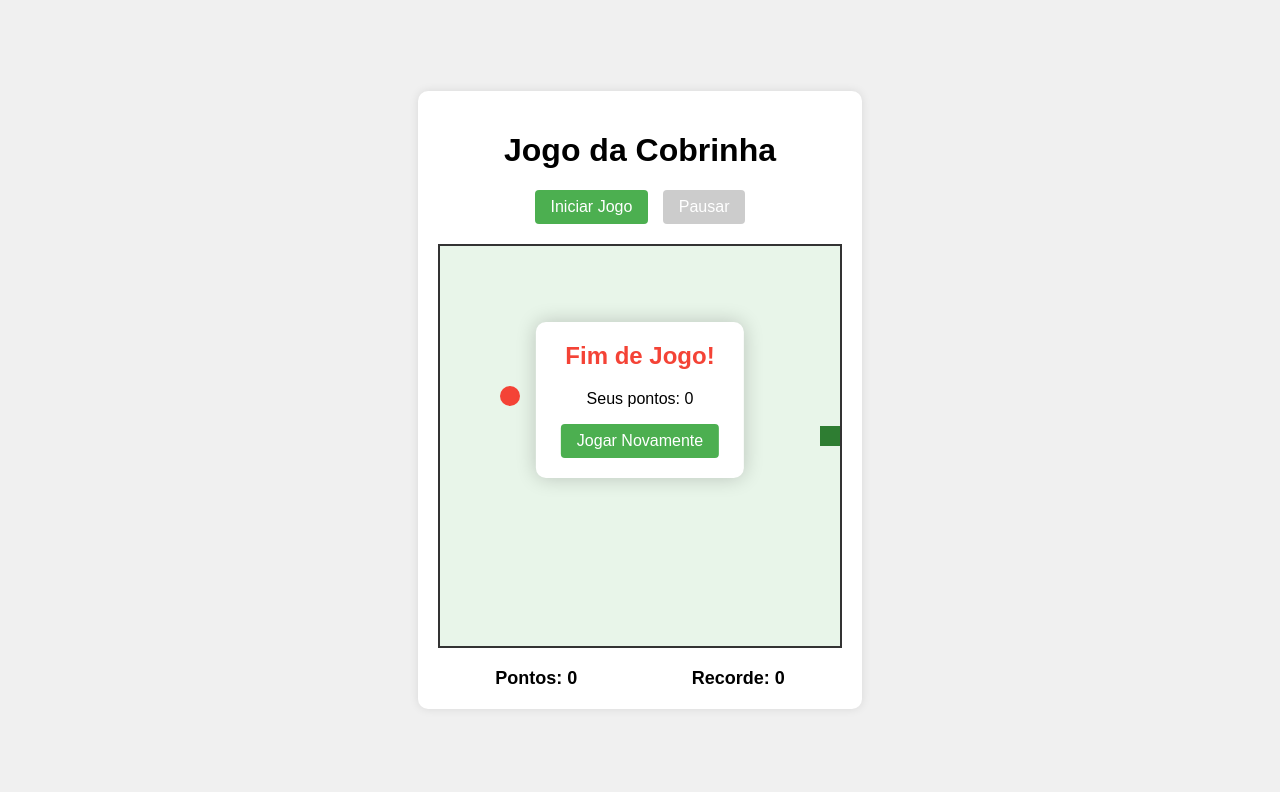
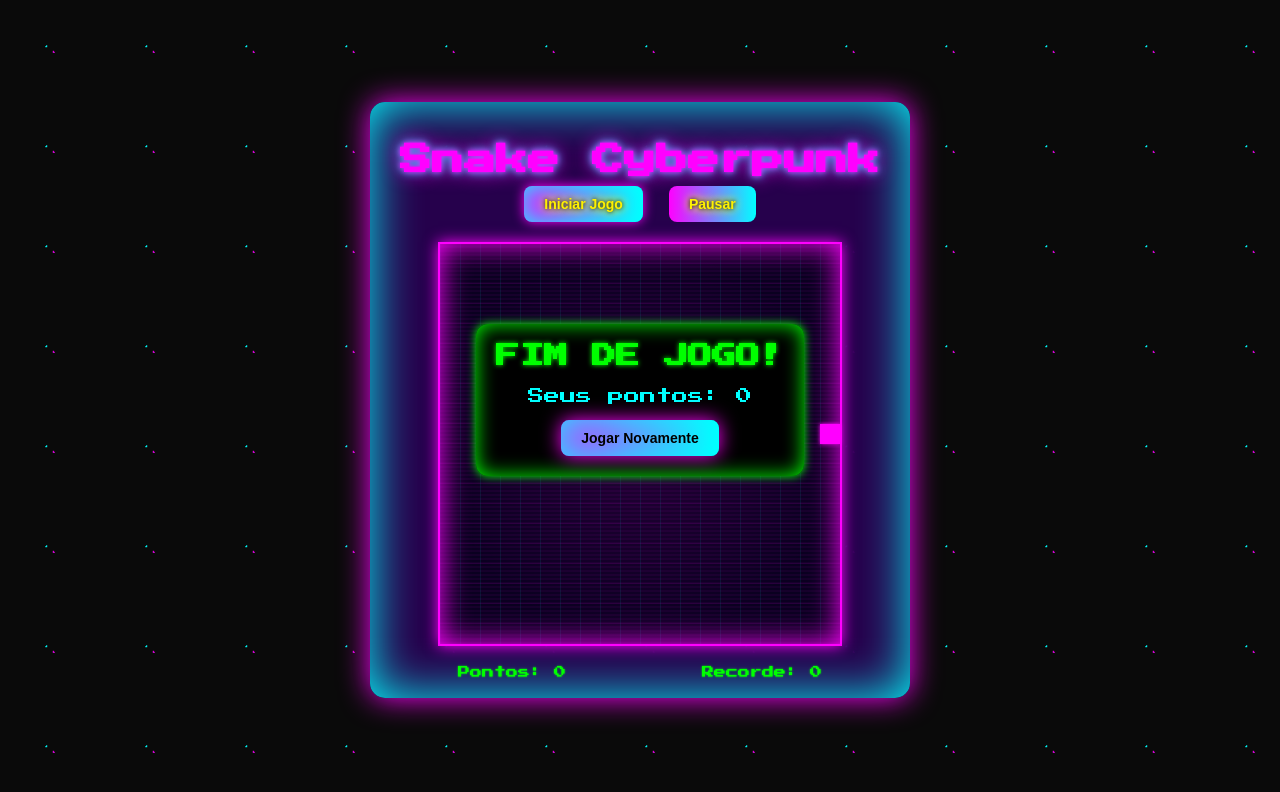
Before and after one commit to skynetsites/JogoDaCobrinha-DevStart, a plain HTML site: page Jogo/index.html in a window 1280 px wide. Both pictures are taken after a click on the button "Iniciar Jogo". Drawn offline with Linux system fonts and the light colour scheme.

Commit message:
feat: add layout cyberpunk e efeitos sonoros retro

```diff
--- a/Jogo/index.html
+++ b/Jogo/index.html
@@ -2,12 +2,12 @@
 <html lang="pt-BR">
 <head>
 <meta charset="UTF-8">
-    <title>Jogo da Cobrinha - Etapa 2</title>
+<title>Snake Cyberpunk Retro</title>
 <link rel="stylesheet" href="style.css">
 </head>
 <body>
 <div class="game-container">
-        <h1>Jogo da Cobrinha</h1>
+    <h1>Snake Cyberpunk</h1>
     <div class="controls">
         <button id="iniciarBtn">Iniciar Jogo</button>
         <button id="pausarBtn" disabled>Pausar</button>
@@ -18,7 +18,7 @@
         <div class="high-score">Recorde: <span id="highScore">0</span></div>
     </div>
     <div class="game-over" id="gameOver">
-            <h2>Fim de Jogo!</h2>
+        <h2>FIM DE JOGO!</h2>
         <p>Seus pontos: <span id="finalScore">0</span></p>
         <button id="reiniciarBtn">Jogar Novamente</button>
     </div>
--- a/Jogo/script.js
+++ b/Jogo/script.js
@@ -1,263 +1,137 @@
-// Variáveis do jogo
-let cobra = [{x: 10, y: 10}];
-let comida = null; // Inicializada como null
-let comidaEspecial = null;
-let direcao = 'DIREITA';
-let proximaDirecao = 'DIREITA';
-let velocidade = 150;
-let pontos = 0;
-let recorde = localStorage.getItem('recorde') || 0;
-let intervalo;
-let pausado = false;
-let fimDeJogo = false;
-let timerComidaEspecial = null;
+// Sons e música
+const somComida = new Audio('https://freesound.org/data/previews/256/256113_3263906-lq.mp3');
+const somEspecial = new Audio('https://freesound.org/data/previews/198/198841_285997-lq.mp3');
+const somFim = new Audio('https://freesound.org/data/previews/331/331912_3248244-lq.mp3');
+const musicaFundo = new Audio('https://freesound.org/data/previews/556/556258_7037-lq.mp3');
+musicaFundo.loop = true;
 
-// Elementos DOM
-const iniciarBtn = document.getElementById('iniciarBtn');
-const pausarBtn = document.getElementById('pausarBtn');
-const reiniciarBtn = document.getElementById('reiniciarBtn');
-const gameOverElement = document.getElementById('gameOver');
-const pontosElement = document.getElementById('score');
-const recordeElement = document.getElementById('highScore');
-const pontosFinaisElement = document.getElementById('finalScore');
+// Variáveis
+let cobra=[{x:10,y:10}], comida=null, comidaEspecial=null, direcao='DIREITA', proximaDirecao='DIREITA';
+let velocidade=150, pontos=0, recorde=localStorage.getItem('recorde')||0, intervalo, pausado=false, fimDeJogo=false, timerComidaEspecial=null;
 
-// Inicializa o jogo
-function iniciar() {
-    recordeElement.textContent = recorde;
+// DOM
+const iniciarBtn=document.getElementById('iniciarBtn');
+const pausarBtn=document.getElementById('pausarBtn');
+const reiniciarBtn=document.getElementById('reiniciarBtn');
+const gameOverElement=document.getElementById('gameOver');
+const pontosElement=document.getElementById('score');
+const recordeElement=document.getElementById('highScore');
+const pontosFinaisElement=document.getElementById('finalScore');
 
+// Inicializa
+function iniciar(){
+    recordeElement.textContent=recorde;
     iniciarBtn.addEventListener('click', iniciarJogo);
     pausarBtn.addEventListener('click', alternarPausa);
     reiniciarBtn.addEventListener('click', reiniciarJogo);
 }
 
-// Inicia o jogo
-function iniciarJogo() {
-    if (intervalo) {
-        clearInterval(intervalo);
-    }
-
-    // Reinicia estado do jogo
-    cobra = [{x: 10, y: 10}];
-    direcao = 'DIREITA';
-    proximaDirecao = 'DIREITA';
-    pontos = 0;
-    pontosElement.textContent = pontos;
-    fimDeJogo = false;
-    pausado = false;
-    gameOverElement.style.display = 'none';
-
-    comida = gerarComida(); // Agora comida é inicializada aqui
-    if (comidaEspecial) {
-        clearTimeout(timerComidaEspecial);
-        comidaEspecial = null;
-    }
-
-    iniciarBtn.disabled = true;
-    pausarBtn.disabled = false;
-
-    intervalo = setInterval(loopJogo, velocidade);
+// Iniciar jogo
+function iniciarJogo(){
+    musicaFundo.play();
+    if(intervalo) clearInterval(intervalo);
+    cobra=[{x:10,y:10}]; direcao='DIREITA'; proximaDirecao='DIREITA';
+    pontos=0; pontosElement.textContent=pontos; fimDeJogo=false; pausado=false; velocidade=150;
+    gameOverElement.style.display='none';
+    comida=gerarComida();
+    if(comidaEspecial) clearTimeout(timerComidaEspecial), comidaEspecial=null;
+    iniciarBtn.disabled=true; pausarBtn.disabled=false;
+    intervalo=setInterval(loopJogo, velocidade);
 }
 
-// Loop principal do jogo
-function loopJogo() {
-    if (pausado || fimDeJogo) return;
-
-    direcao = proximaDirecao;
+// Loop
+function loopJogo(){
+    if(pausado||fimDeJogo) return;
+    direcao=proximaDirecao;
     moverCobra();
     criarTabuleiro();
 }
 
-// Cria o tabuleiro
-function criarTabuleiro() {
-    const tabuleiro = document.getElementById('gameBoard');
-    tabuleiro.innerHTML = '';
-
-    // Desenha a cobra
-    cobra.forEach((segmento, index) => {
-        const elemento = document.createElement('div');
-        elemento.style.gridRowStart = segmento.y;
-        elemento.style.gridColumnStart = segmento.x;
-        elemento.classList.add(index === 0 ? 'snake-head' : 'snake');
-        tabuleiro.appendChild(elemento);
+// Criar tabuleiro
+function criarTabuleiro(){
+    const tabuleiro=document.getElementById('gameBoard'); tabuleiro.innerHTML='';
+    cobra.forEach((seg,idx)=>{
+        const div=document.createElement('div');
+        div.style.gridRowStart=seg.y; div.style.gridColumnStart=seg.x;
+        div.classList.add(idx===0?'snake-head':'snake');
+        tabuleiro.appendChild(div);
     });
-
-    // Desenha a comida (se existir)
-    if (comida) {
-        const elementoComida = document.createElement('div');
-        elementoComida.style.gridRowStart = comida.y;
-        elementoComida.style.gridColumnStart = comida.x;
-        elementoComida.classList.add('food');
-        tabuleiro.appendChild(elementoComida);
-    }
-
-    // Desenha comida especial se existir
-    if (comidaEspecial) {
-        const elementoEspecial = document.createElement('div');
-        elementoEspecial.style.gridRowStart = comidaEspecial.y;
-        elementoEspecial.style.gridColumnStart = comidaEspecial.x;
-        elementoEspecial.classList.add('special-food');
-        tabuleiro.appendChild(elementoEspecial);
-    }
+    if(comida){ const f=document.createElement('div'); f.style.gridRowStart=comida.y; f.style.gridColumnStart=comida.x; f.classList.add('food'); tabuleiro.appendChild(f);}
+    if(comidaEspecial){ const s=document.createElement('div'); s.style.gridRowStart=comidaEspecial.y; s.style.gridColumnStart=comidaEspecial.x; s.classList.add('special-food'); tabuleiro.appendChild(s);}
 }
 
-// Gera comida aleatória
-function gerarComida() {
-    let novaComida;
-    while (!novaComida || posicaoOcupada(novaComida)) {
-        novaComida = {
-            x: Math.floor(Math.random() * 20) + 1,
-            y: Math.floor(Math.random() * 20) + 1
-        };
-    }
-
-    // 20% de chance de aparecer comida especial
-    if (Math.random() < 0.2 && !comidaEspecial) {
-        gerarComidaEspecial();
-    }
-
-    return novaComida;
+// Gerar comida
+function gerarComida(){
+    let nova;
+    while(!nova||posicaoOcupada(nova)){ nova={x:Math.floor(Math.random()*20)+1, y:Math.floor(Math.random()*20)+1}; }
+    if(Math.random()<0.2&&!comidaEspecial) gerarComidaEspecial();
+    return nova;
 }
 
-// Gera comida especial que desaparece depois de 5 segundos
-function gerarComidaEspecial() {
-    let novaComida;
-    while (!novaComida || posicaoOcupada(novaComida)) {
-        novaComida = {
-            x: Math.floor(Math.random() * 20) + 1,
-            y: Math.floor(Math.random() * 20) + 1
-        };
-    }
-
-    comidaEspecial = novaComida;
-
-    timerComidaEspecial = setTimeout(() => {
-        comidaEspecial = null;
-        criarTabuleiro();
-    }, 5000);
+// Comida especial
+function gerarComidaEspecial(){
+    let nova;
+    while(!nova||posicaoOcupada(nova)){ nova={x:Math.floor(Math.random()*20)+1, y:Math.floor(Math.random()*20)+1}; }
+    comidaEspecial=nova;
+    timerComidaEspecial=setTimeout(()=>{ comidaEspecial=null; criarTabuleiro(); },5000);
 }
 
-// Verifica se posição está ocupada
-function posicaoOcupada(posicao) {
-    // Verifica se está ocupada pela cobra
-    const ocupadaPelaCobra = cobra.some(segmento =>
-        segmento.x === posicao.x && segmento.y === posicao.y
-    );
-
-    // Verifica se está ocupada pela comida (se existir)
-    const ocupadaPelaComida = comida ?
-        (posicao.x === comida.x && posicao.y === comida.y) : false;
-
-    // Verifica se está ocupada pela comida especial (se existir)
-    const ocupadaPelaEspecial = comidaEspecial ?
-        (posicao.x === comidaEspecial.x && posicao.y === comidaEspecial.y) : false;
-
-    return ocupadaPelaCobra || ocupadaPelaComida || ocupadaPelaEspecial;
+// Checar posição
+function posicaoOcupada(pos){
+    return cobra.some(s=>s.x===pos.x&&s.y===pos.y)||(comida?pos.x===comida.x&&pos.y===comida.y:false)||(comidaEspecial?pos.x===comidaEspecial.x&&pos.y===comidaEspecial.y:false);
 }
 
-// Muda a direção
-function mudarDirecao(evento) {
-    const tecla = evento.key;
-    if (tecla === 'ArrowUp' && direcao !== 'BAIXO') proximaDirecao = 'CIMA';
-    else if (tecla === 'ArrowDown' && direcao !== 'CIMA') proximaDirecao = 'BAIXO';
-    else if (tecla === 'ArrowLeft' && direcao !== 'DIREITA') proximaDirecao = 'ESQUERDA';
-    else if (tecla === 'ArrowRight' && direcao !== 'ESQUERDA') proximaDirecao = 'DIREITA';
-    else if (tecla === ' ') alternarPausa(); // Espaço pausa
+// Direção
+function mudarDirecao(e){
+    const t=e.key;
+    if(t==='ArrowUp'&&direcao!=='BAIXO') proximaDirecao='CIMA';
+    else if(t==='ArrowDown'&&direcao!=='CIMA') proximaDirecao='BAIXO';
+    else if(t==='ArrowLeft'&&direcao!=='DIREITA') proximaDirecao='ESQUERDA';
+    else if(t==='ArrowRight'&&direcao!=='ESQUERDA') proximaDirecao='DIREITA';
+    else if(t===' ') alternarPausa();
 }
 
-// Move a cobra
-function moverCobra() {
-    const cabeca = {...cobra[0]};
-
-    // Move a cabeça
-    switch (direcao) {
-        case 'CIMA': cabeca.y--; break;
-        case 'BAIXO': cabeca.y++; break;
-        case 'ESQUERDA': cabeca.x--; break;
-        case 'DIREITA': cabeca.x++; break;
+// Mover
+function moverCobra(){
+    const cabeca={...cobra[0]};
+    switch(direcao){
+        case'CIMA': cabeca.y--; break;
+        case'BAIXO': cabeca.y++; break;
+        case'ESQUERDA': cabeca.x--; break;
+        case'DIREITA': cabeca.x++; break;
     }
-
-    // Verifica colisões
-    if (verificarColisao(cabeca)) {
-        fimDeJogoFuncao();
-        return;
-    }
-
-    // Adiciona nova cabeça
+    if(verificarColisao(cabeca)){ fimDeJogoFuncao(); return; }
     cobra.unshift(cabeca);
-
-    // Verifica se comeu comida normal
-    if (comida && cabeca.x === comida.x && cabeca.y === comida.y) {
-        pontos += 10;
-        atualizarPontos();
-        comida = gerarComida();
-    }
-    // Verifica se comeu comida especial
-    else if (comidaEspecial && cabeca.x === comidaEspecial.x && cabeca.y === comidaEspecial.y) {
-        pontos += 30;
-        atualizarPontos();
-        clearTimeout(timerComidaEspecial);
-        comidaEspecial = null;
-    } else {
-        // Remove a cauda se não comeu
-        cobra.pop();
-    }
+    if(comida&&cabeca.x===comida.x&&cabeca.y===comida.y){ pontos+=10; atualizarPontos(); somComida.play(); comida=gerarComida(); }
+    else if(comidaEspecial&&cabeca.x===comidaEspecial.x&&cabeca.y===comidaEspecial.y){ pontos+=30; atualizarPontos(); somEspecial.play(); clearTimeout(timerComidaEspecial); comidaEspecial=null; }
+    else{ cobra.pop(); }
 }
 
-// Atualiza a exibição dos pontos
-function atualizarPontos() {
-    pontosElement.textContent = pontos;
-}
+// Atualizar pontos
+function atualizarPontos(){ pontosElement.textContent=pontos; }
 
-// Verifica colisões
-function verificarColisao(cabeca) {
-    // Colisão com as paredes
-    if (cabeca.x < 1 || cabeca.x > 20 || cabeca.y < 1 || cabeca.y > 20) {
-        return true;
-    }
-
-    // Colisão com o próprio corpo (ignora a cabeça)
-    for (let i = 1; i < cobra.length; i++) {
-        if (cabeca.x === cobra[i].x && cabeca.y === cobra[i].y) {
-            return true;
-        }
-    }
-
+// Colisão
+function verificarColisao(cabeca){
+    if(cabeca.x<1||cabeca.x>20||cabeca.y<1||cabeca.y>20) return true;
+    for(let i=1;i<cobra.length;i++){ if(cabeca.x===cobra[i].x&&cabeca.y===cobra[i].y) return true; }
     return false;
 }
 
 // Fim de jogo
-function fimDeJogoFuncao() {
-    clearInterval(intervalo);
-    fimDeJogo = true;
-
-    // Atualiza recorde
-    if (pontos > recorde) {
-        recorde = pontos;
-        localStorage.setItem('recorde', recorde);
-        recordeElement.textContent = recorde;
-    }
-
-    // Mostra tela de fim de jogo
-    pontosFinaisElement.textContent = pontos;
-    gameOverElement.style.display = 'block';
-    iniciarBtn.disabled = false;
-    pausarBtn.disabled = true;
+function fimDeJogoFuncao(){
+    clearInterval(intervalo); fimDeJogo=true; somFim.play();
+    if(pontos>recorde){ recorde=pontos; localStorage.setItem('recorde',recorde); recordeElement.textContent=recorde; }
+    pontosFinaisElement.textContent=pontos; gameOverElement.style.display='block';
+    iniciarBtn.disabled=false; pausarBtn.disabled=true;
+    musicaFundo.pause();
 }
 
-// Alterna entre pausado e em jogo
-function alternarPausa() {
-    pausado = !pausado;
-    pausarBtn.textContent = pausado ? 'Continuar' : 'Pausar';
-}
+// Pausa
+function alternarPausa(){ pausado=!pausado; pausarBtn.textContent=pausado?'Continuar':'Pausar'; }
 
-// Reinicia o jogo
-function reiniciarJogo() {
-    gameOverElement.style.display = 'none';
-    iniciarJogo();
-}
+// Reiniciar
+function reiniciarJogo(){ gameOverElement.style.display='none'; iniciarJogo(); }
 
-// Event listeners
+// Eventos
 document.addEventListener('keydown', mudarDirecao);
-
-// Inicia o jogo
 iniciar();
--- a/Jogo/style.css
+++ b/Jogo/style.css
@@ -1,79 +1,154 @@
+@import url('https://fonts.googleapis.com/css2?family=Press+Start+2P&display=swap');
+
+/* ----------------- BODY ----------------- */
 body {
-    font-family: Arial, sans-serif;
+    font-family: 'Press Start 2P', monospace;
     display: flex;
     justify-content: center;
     align-items: center;
     height: 100vh;
     margin: 0;
-    background-color: #f0f0f0;
+
+    /* Fundo cyberpunk animado */
+    background-color: #0a0a0a;
+    background-image:
+        linear-gradient(45deg, #ff00ff 2px, transparent 2px),
+        linear-gradient(-45deg, #00ffff 2px, transparent 2px);
+    background-size: 100px 100px;
+    animation: moveBackground 30s linear infinite;
+    color: #0ff;
+    overflow: hidden;
 }
 
+@keyframes moveBackground {
+    0% { background-position: 0 0, 0 0; }
+    100% { background-position: 200px 200px, -200px -200px; }
+}
+
+/* ----------------- CONTAINER ----------------- */
 .game-container {
     text-align: center;
-    background-color: white;
+    background: rgba(40,0,80,0.95); /* cor mais viva */
     padding: 20px;
-    border-radius: 10px;
-    box-shadow: 0 0 10px rgba(0,0,0,0.1);
+    border-radius: 15px;
+    box-shadow: 0 0 30px #ff00ff, 0 0 50px #00ffff inset;
+    width: 500px;
+    transition: 0.3s;
 }
 
+/* ----------------- TÍTULO ----------------- */
+h1 {
+    color: #ff00ff;
+    text-shadow: 0 0 5px #ff00ff, 0 0 10px #00ffff, 0 0 20px #ff00ff;
+    margin-bottom: 10px;
+}
+
+/* ----------------- BOTÕES ----------------- */
+.controls button,
+#reiniciarBtn {
+    padding: 10px 20px;
+    margin: 0 5px;
+    font-size: 14px;
+    font-weight: bold;
+    cursor: pointer;
+    background: linear-gradient(90deg, #ff00ff, #00ffff);
+    color: #000;
+    border: none;
+    border-radius: 8px;
+    box-shadow: 0 0 12px #ff00ff, 0 0 24px #00ffff inset;
+    transition: all 0.2s;
+}
+
+/* Apenas texto mais vivo para os botões de controle */
+#iniciarBtn, #pausarBtn {
+    color: #fff200; /* amarelo neon vivo */
+    text-shadow: 0 0 4px #000, 0 0 8px #ff0, 0 0 12px #ff0;
+}
+
+/* Hover */
+.controls button:hover,
+#reiniciarBtn:hover {
+    box-shadow: 0 0 24px #ff00ff, 0 0 48px #00ffff inset;
+    transform: scale(1.05);
+}
+
+/* Disabled */
+.controls button:disabled,
+#reiniciarBtn:disabled {
+    background-color: #444;
+    color: #888;
+    cursor: not-allowed;
+    box-shadow: none;
+}
+
+/* Pulsar constante no botão de reiniciar */
+#reiniciarBtn {
+    animation: neonButtonPulse 1s infinite alternate;
+}
+
+@keyframes neonButtonPulse {
+    0% { box-shadow: 0 0 12px #ff00ff, 0 0 24px #00ffff inset; }
+    50% { box-shadow: 0 0 24px #ff00ff, 0 0 48px #00ffff inset; }
+    100% { box-shadow: 0 0 18px #ff00ff, 0 0 36px #00ffff inset; }
+}
+
+/* ----------------- TABULEIRO ----------------- */
 .game-board {
     width: 400px;
     height: 400px;
-    border: 2px solid #333;
+    margin: 20px auto;
     display: grid;
     grid-template-rows: repeat(20, 1fr);
     grid-template-columns: repeat(20, 1fr);
-    margin: 20px auto;
-    background-color: #e8f5e9;
+    border: 2px solid #ff00ff; /* borda neon */
+    background-color: #0a0020;
+
+    /* grid cyberpunk + scanlines */
+    background-image:
+        linear-gradient(0deg, rgba(255,0,255,0.08) 1px, transparent 1px),
+        linear-gradient(90deg, rgba(0,255,255,0.08) 1px, transparent 1px),
+        radial-gradient(circle at center, rgba(255,0,255,0.1), transparent 70%),
+        repeating-linear-gradient(0deg, rgba(255,0,255,0.05), rgba(255,0,255,0.05) 2px, transparent 2px, transparent 4px);
+    background-size: 20px 20px, 20px 20px, cover, cover;
+    position: relative;
+
+    /* animação neon pulsante + flicker */
+    animation: neonPulse 1.5s infinite alternate, flicker 0.15s infinite;
 }
 
-.controls {
-    margin: 10px 0;
+/* neon pulsante */
+@keyframes neonPulse {
+    0% { box-shadow: 0 0 10px #ff00ff, 0 0 20px #ff00ff inset; }
+    50% { box-shadow: 0 0 20px #ff00ff, 0 0 40px #ff00ff inset; }
+    100% { box-shadow: 0 0 12px #ff00ff, 0 0 25px #ff00ff inset; }
 }
 
-button {
-    padding: 8px 16px;
-    margin: 0 5px;
-    font-size: 16px;
-    cursor: pointer;
-    background-color: #4CAF50;
-    color: white;
-    border: none;
-    border-radius: 4px;
+/* flicker / scanline */
+@keyframes flicker {
+    0%, 19%, 21%, 23%, 25%, 54%, 56%, 100% { opacity: 1; }
+    20%, 22%, 24%, 55% { opacity: 0.85; }
 }
 
-button:disabled {
-    background-color: #cccccc;
-    cursor: not-allowed;
-}
-
-.game-info {
-    display: flex;
-    justify-content: space-around;
-}
-
-.score, .high-score {
-    font-size: 18px;
-    font-weight: bold;
+/* ----------------- COBRA ----------------- */
+.snake-head {
+    background-color: #ff00ff;
+    box-shadow: 0 0 4px #ff00ff, 0 0 8px #ff00ff inset;
 }
 
 .snake {
-    background-color: #4CAF50;
-    border: 1px solid #388e3c;
+    background-color: #ff55ff;
+    box-shadow: 0 0 2px #ff00ff, 0 0 4px #ff00ff inset;
 }
 
-.snake-head {
-    background-color: #2e7d32;
-}
-
+/* ----------------- COMIDA ----------------- */
 .food {
-    background-color: #f44336;
-    border-radius: 50%;
+    background-color: #00ffff;
+    box-shadow: 0 0 4px #00ffff inset;
 }
 
 .special-food {
-    background-color: #ffc107;
-    border-radius: 50%;
+    background-color: #ff0;
+    box-shadow: 0 0 6px #ff0 inset;
     animation: pulsar 0.5s infinite alternate;
 }
 
@@ -82,20 +157,35 @@ button:disabled {
     to { transform: scale(1.2); }
 }
 
+/* ----------------- INFO ----------------- */
+.game-info {
+    display: flex;
+    justify-content: space-around;
+    margin-top: 10px;
+}
+
+.score, .high-score {
+    font-size: 12px;
+    color: #0f0;
+    text-shadow: 0 0 2px #0f0;
+}
+
+/* ----------------- FIM DE JOGO ----------------- */
 .game-over {
     position: absolute;
     top: 50%;
     left: 50%;
-    transform: translate(-50%, -50%);
-    background-color: white;
+    transform: translate(-50%,-50%);
+    background-color: #000;
     padding: 20px;
-    border-radius: 10px;
+    border-radius: 12px;
     text-align: center;
     display: none;
-    box-shadow: 0 0 20px rgba(0,0,0,0.2);
+    box-shadow: 0 0 10px #0f0, 0 0 20px #0f0 inset;
 }
 
 .game-over h2 {
-    color: #f44336;
+    color: #0f0;
+    text-shadow: 0 0 5px #0f0;
     margin-top: 0;
 }
```
Lines whose indentation alone changed are shown as unchanged.
